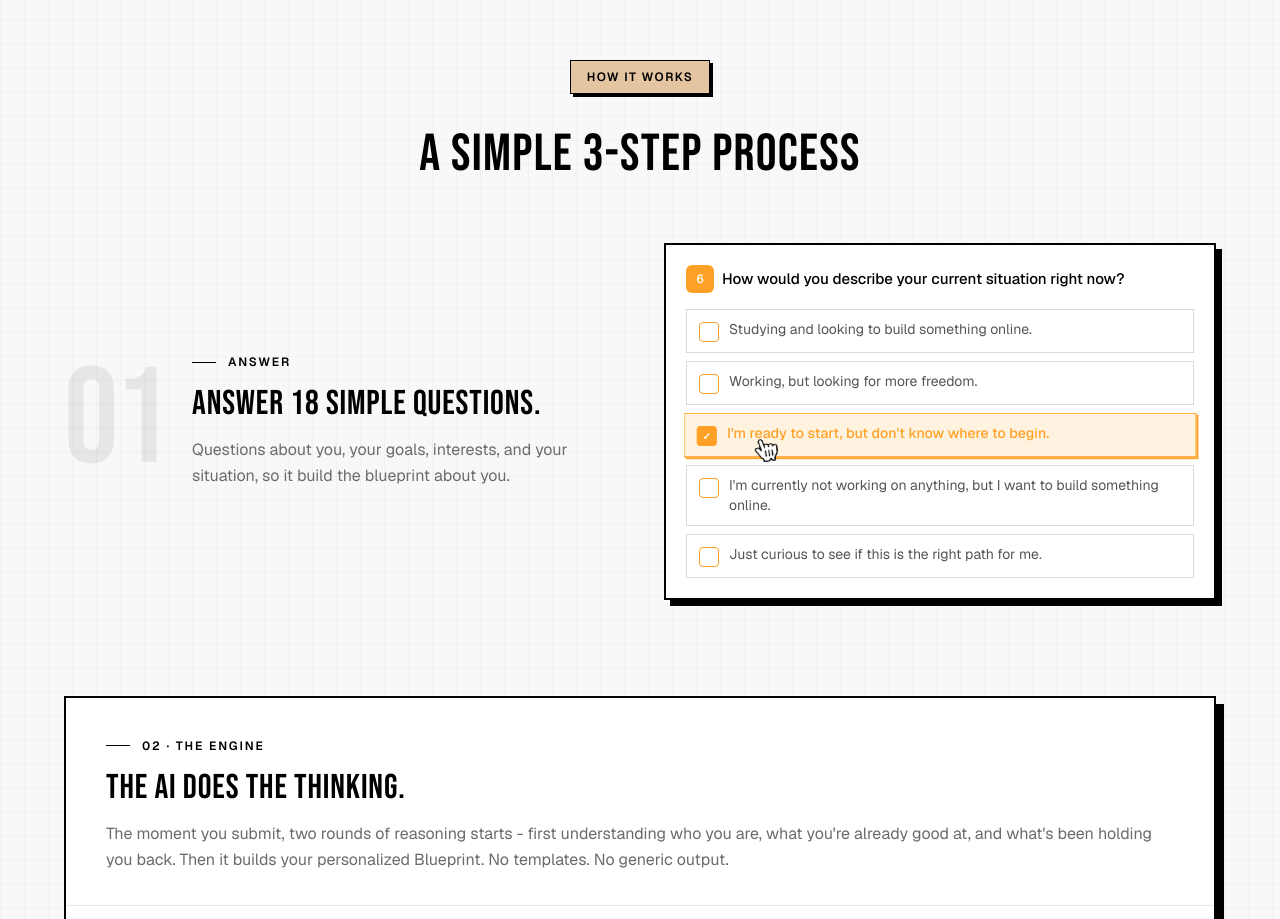
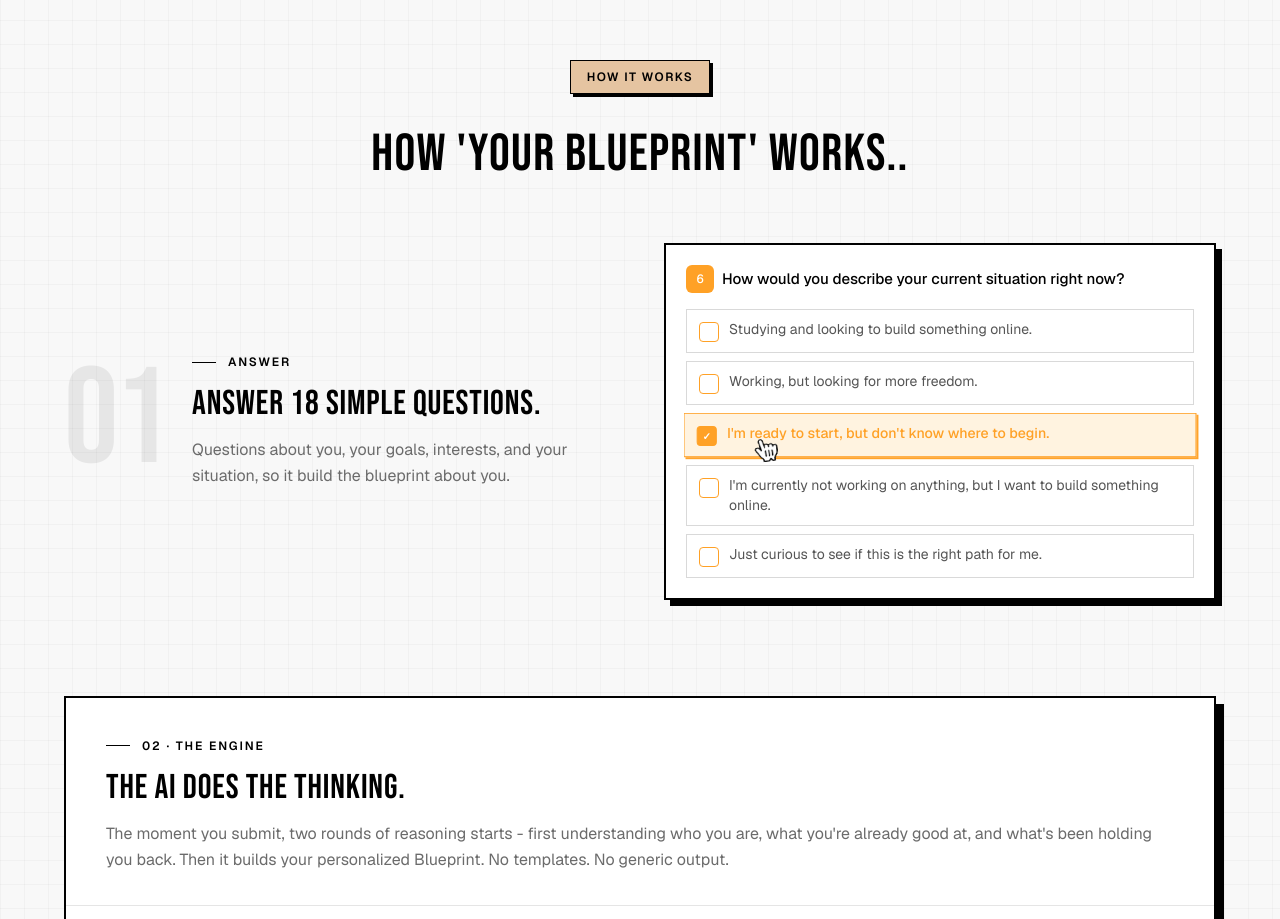
Before and after one commit to scorpiohq/my-web-app, a Next.js app: page / in a window 1280 px wide. Shown: the part 2180-3099 px from the top of the page. Built offline with nearby package versions, Linux system fonts and the light colour scheme; no server answers; the database is empty.

Commit message:
header fix

```diff
--- a/components/Header.tsx
+++ b/components/Header.tsx
@@ -67,12 +67,12 @@ export default function Header() {
       {menuOpen && (
         <div className="grid-bg absolute inset-x-0 top-full z-20 border-t border-black/10 px-5 pb-5 shadow-lg lg:hidden">
           <div className="mx-auto max-w-md pt-4">
-            <div className="space-y-1">
+            <div className="flex flex-col space-y-1">
               {navLinks.map((link) => (
                 <Link
                   key={link.href}
                   href={link.href}
-                  className="inline-flex items-center px-2 py-3 text-sm font-medium text-black transition hover:bg-black/5"
+                  className="flex w-full items-center px-2 py-3 text-sm font-medium text-black transition hover:bg-black/5"
                   onClick={() => setMenuOpen(false)}
                 >
                   {link.label}
--- a/components/HowItWorks.tsx
+++ b/components/HowItWorks.tsx
@@ -311,7 +311,7 @@ export default function HowItWorks() {
           className="mb-12 max-w-3xl text-center text-[clamp(2rem,5vw,3.25rem)] leading-tight tracking-wide text-black sm:mb-14"
           style={{ fontFamily: "var(--font-hero)" }}
         >
-          A SIMPLE 3-STEP PROCESS
+          HOW 'YOUR BLUEPRINT' WORKS..
         </h2>
 
         <div className="flex w-full flex-col gap-16 sm:gap-20 lg:gap-24">
```
